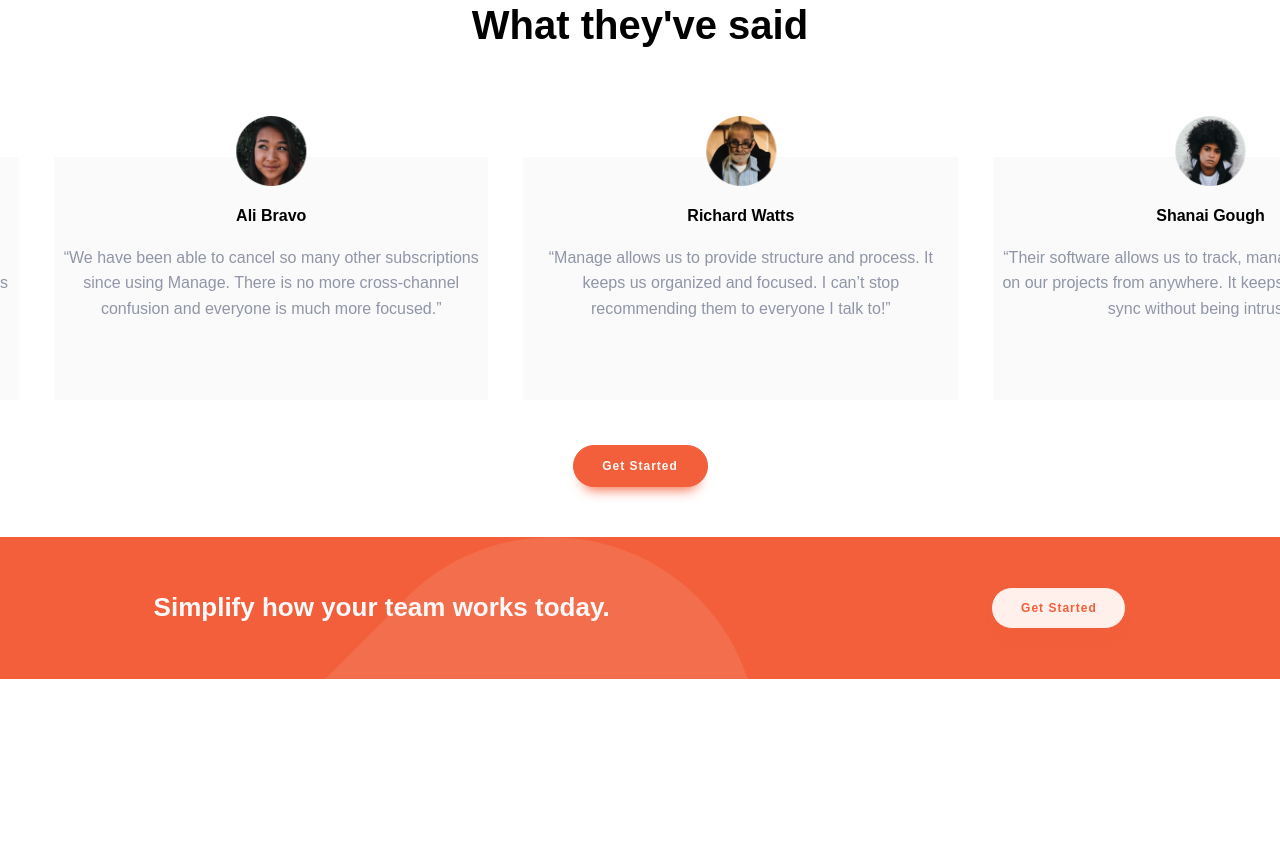
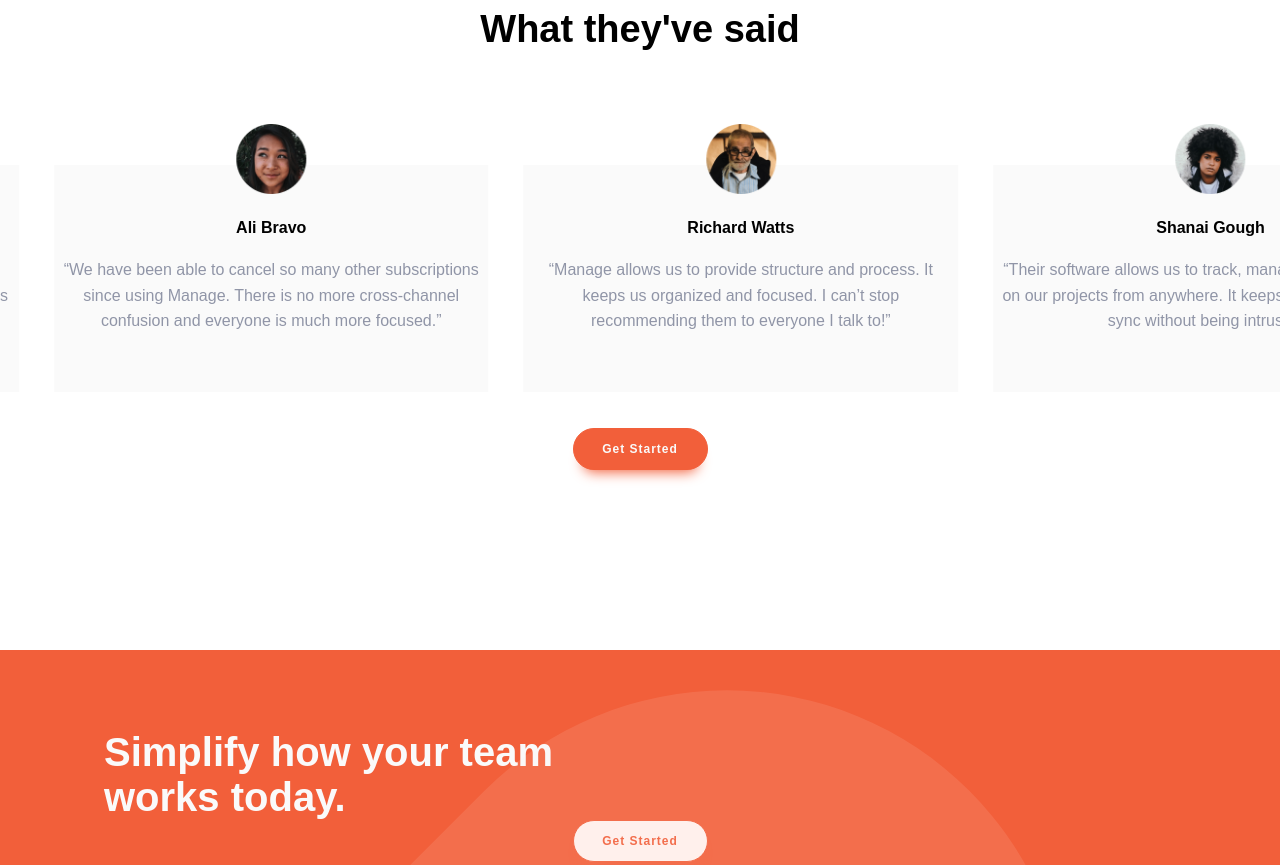
Before and after one commit to emestabillo/manage-landing-page, a website: page index.html in a window 1280 px wide. Shown: the part 1459-2324 px from the top of the page. Before the commit the page ends 2138 px from the top, so only its background shows below. Drawn offline with nearby package versions, Linux system fonts and the light colour scheme; a web font is replaced by a local one.

Commit message:
Update slider, cta section

```diff
--- a/index.html
+++ b/index.html
@@ -192,10 +192,12 @@
 
 
     <section class="action">
-      <h1>Simplify how your team works today.</h1>
-      <button class="cta cta--action">Get Started</button>
+      <div class="container">
+        <h1>Simplify how your team works today.</h1>
+        <button class="cta cta--action">Get Started</button>
+      </div>
     </section>
-    <!--<footer>
+  <footer>
       <form>
         <input
           type="text"
@@ -261,9 +263,7 @@
           >Emmilie Estabillo</a
         >.
       </div>
-    </footer> -->
-
-    <!-- container -->
+    </footer>
 
     <script src="https://unpkg.com/swiper/swiper-bundle.js"></script>
     <script src="https://unpkg.com/swiper/swiper-bundle.min.js"></script>
--- a/sass/_components.scss
+++ b/sass/_components.scss
@@ -61,7 +61,7 @@
   &--reviews {
     margin-top: 3.2rem;
     @media screen and (min-width: 992px) {
-      margin-top: 2.5rem;
+      margin-top: 1.6rem;
     }
   }
 
@@ -92,7 +92,8 @@
   padding: 0 2.4rem;
   margin: 0 auto;
   height: inherit;
-  @media screen and (min-width: 1180px) {
-    padding: 0;
-  }
+
+  // @media screen and (min-width: 1180px) {
+  //   padding: 0;
+  // }
 }
--- a/sass/_layout.scss
+++ b/sass/_layout.scss
@@ -229,7 +229,7 @@ nav {
     }
 
     .subtitle {
-      font-size: 1.5rem;
+      font-size: 1.6rem;
       padding: 0.8rem 1.4rem 1.5rem;
       line-height: 1.8;
 
@@ -353,7 +353,7 @@ nav {
   padding: 0 8vw 5rem;
   overflow: hidden;
   @media screen and (min-width: 992px) {
-    padding: 5rem 0;
+    padding: 5rem 0 18rem;
   }
   // @media screen and (min-width: 1078px) {
   //   padding: 0 0 5rem;
@@ -363,7 +363,8 @@ nav {
     font-size: 3rem;
     padding-bottom: 4rem;
     @media screen and (min-width: 992px) {
-      font-size: 4rem;
+      font-size: 3.8rem;
+      padding-bottom: 4.5rem;
     }
   }
   .swiper-container {
@@ -390,8 +391,8 @@ nav {
     text-align: center;
     font-size: 1.4rem;
     background: #fff;
-    padding-bottom: 4.5rem;
-
+    // padding-bottom: 4.5rem;
+    padding-bottom: 1.5rem;
     /* Center slide text vertically */
     display: flex;
     justify-content: center;
@@ -425,7 +426,8 @@ nav {
 
       @media screen and (min-width: 992px) {
         font-size: 1.6rem;
-        height: 14.3rem;
+        padding-top: 5.4rem;
+        // height: 14.3rem;
       }
 
       // @media screen and (min-width: 1236px) and (max-width: 1430px) {
@@ -453,18 +455,19 @@ nav {
 //CTA section//
 //////////////
 .action {
-  display: flex;
-  flex-direction: column;
-  justify-content: center;
-  align-items: center;
-  padding: 5rem 8vw;
+  // display: flex;
+  // flex-direction: column;
+  // justify-content: center;
+  // align-items: center;
+  padding: 8rem 0;
   background: $color-bright-red;
   position: relative;
+  text-align: center;
 
-  @media screen and (min-width: 920px) {
-    flex-direction: row;
+  @media screen and (min-width: 992px) {
+    display: flex;
     justify-content: space-between;
-    padding: 5rem 12vw;
+    // padding: 5rem 12vw;
   }
 
   &::before {
@@ -483,18 +486,18 @@ nav {
     background-size: cover;
     background-position: 100% 0%;
 
-    @media screen and (min-width: 920px) {
-      left: -1rem;
-      top: 0;
-      width: 60%;
-    }
+    // @media screen and (min-width: 920px) {
+    //   left: -1rem;
+    //   top: 0;
+    //   width: 60%;
+    // }
   }
 
   h1 {
     text-align: center;
-    font-size: 2.6rem;
+    font-size: 4rem;
     color: $color-light-gray;
-    padding-bottom: 3rem;
+    padding-bottom: 4.8rem;
 
     @media screen and (min-width: 920px) {
       width: 50%;
--- a/script.js
+++ b/script.js
@@ -15,9 +15,6 @@ let swiper = new Swiper(".swiper-container", {
     delay: 4500,
     disableOnInteraction: false,
   },
-  // scrollbar: {
-  //   el: ".swiper-scrollbar",
-  // },
   breakpoints: {
     768: {
       slidesPerView: 2,
```
Also changed, not shown: css/style.css.
